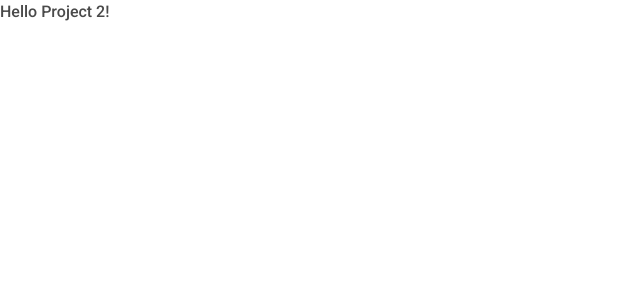
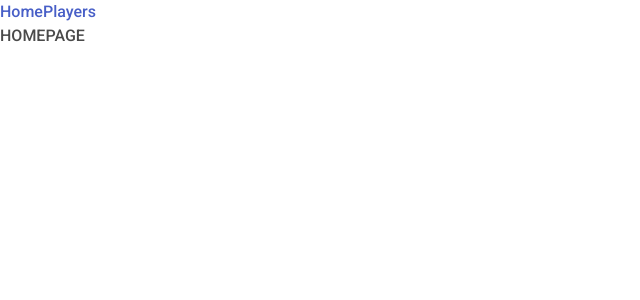
Before and after one commit to jamessellman/project-4-frontend, a React (Vite) app: page / in a window 1280 px wide. Shown: the top 300 px of the page, without its empty margins (0-640 px from the left). Built offline with nearby package versions, Linux system fonts and the light colour scheme.

Commit message:
set up home page and players page

```diff
--- a/src/App.tsx
+++ b/src/App.tsx
@@ -1,5 +1,22 @@
+import React from "react"
+import { BrowserRouter as Router, Route, Routes } from "react-router-dom";
+
+import Navbar from "./components/navbar";
+import Home from "./components/Home";
+import PlayerPage from "./components/PlayerPage";
+
 function App() {
-  return <h1>Hello Project 2!</h1>
+    return (
+    <main>
+      <Router>
+        <Navbar />
+        <Routes>
+          <Route path="/" element={<Home />} />
+          <Route path="/players" element={<PlayerPage />} />
+        </Routes>
+      </Router>
+    </main>
+  );
 }
 
 export default App
--- /dev/null
+++ b/src/components/Home.tsx
@@ -0,0 +1,12 @@
+import React from "react";
+
+function Home() {
+React.useEffect(() => {
+    console.log("The Home Page has mounted");
+  }, []);
+  return(
+    <div><h1>HOMEPAGE</h1></div>
+  )
+}
+
+export default Home;
--- /dev/null
+++ b/src/components/PlayerPage.tsx
@@ -0,0 +1,12 @@
+import React from "react";
+
+function PlayerPage() {
+React.useEffect(() => {
+    console.log("The PlayerPage has mounted");
+  }, []);
+  return(
+    <div><h1>PlayerPage</h1></div>
+  )
+}
+
+export default PlayerPage;
--- /dev/null
+++ b/src/components/navbar.tsx
@@ -0,0 +1,21 @@
+import React from "react";
+import { Link } from "react-router-dom";
+
+function Navbar() {
+  return (
+    <>
+      <header>
+        <nav>
+            <Link to="/">
+              Home
+            </Link>
+            <Link to="/players">
+              Players
+            </Link>
+        </nav>
+      </header>
+    </>
+  );
+}
+
+export default Navbar;
```
